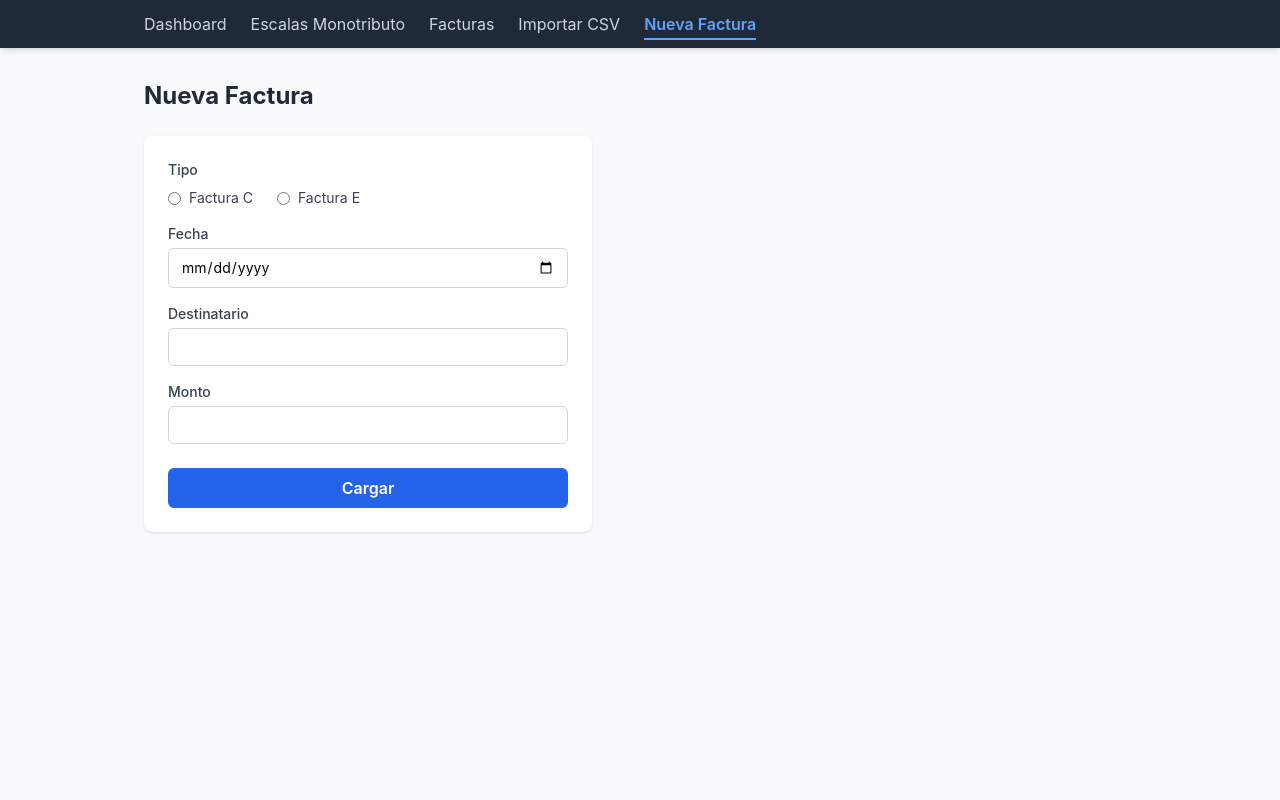
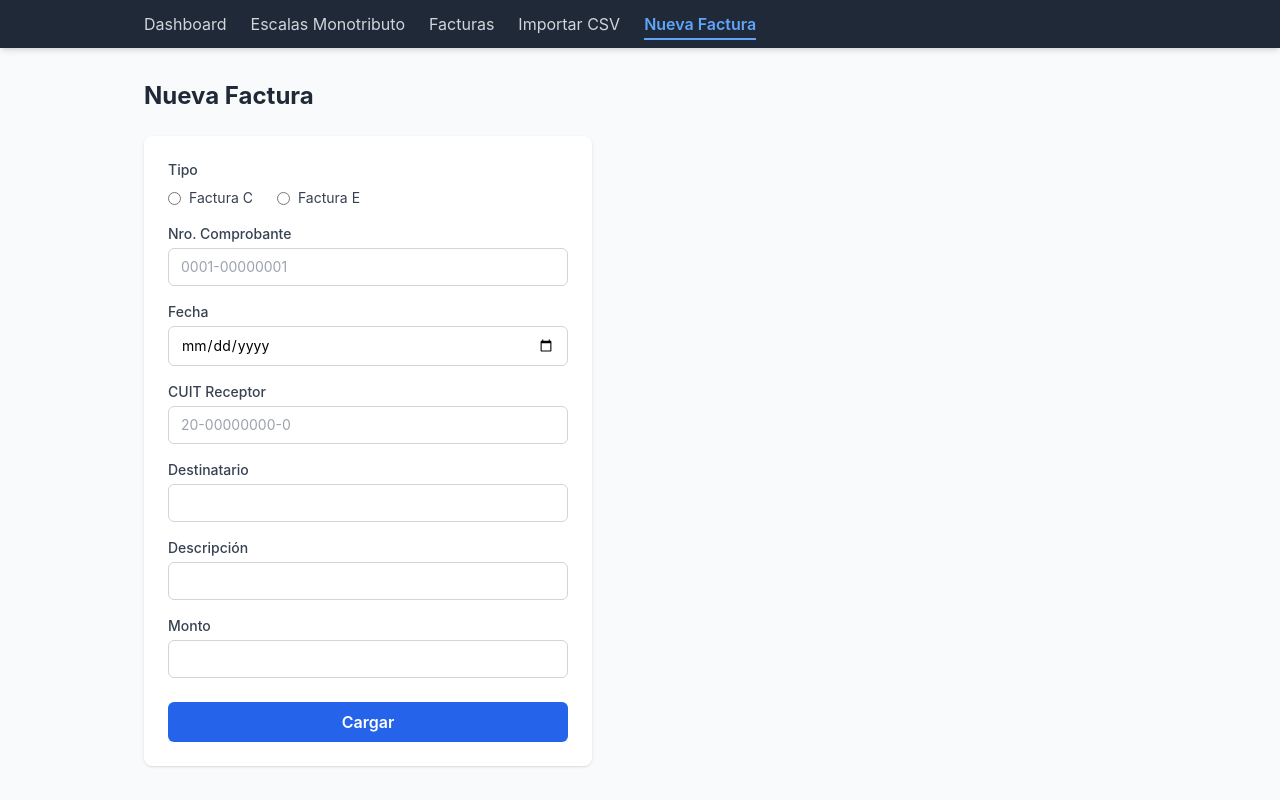
Before and after one commit to jloffredo/estado-monotributo, a React (Create React App) app: page /facturas/nueva in a window 1280 px wide. Built offline with nearby package versions, Linux system fonts and the light colour scheme.

Commit message:
Arreglar importador para evitar duplicados.
Signed-off-by: jloffredo <javier.loffredo@toptal.com>

```diff
--- a/src/component/ImportadorFacturas.jsx
+++ b/src/component/ImportadorFacturas.jsx
@@ -55,6 +55,7 @@ function rowToFactura(row) {
 
   return {
     tipo,
+    nro_comprobante: `${tipo} ${pv}-${num}`,
     fecha: row["Fecha de Emisión"],
     cuit: row["Nro. Doc. Receptor"],
     destinatario: row["Denominación Receptor"],
--- a/src/component/NuevaFactura.jsx
+++ b/src/component/NuevaFactura.jsx
@@ -1,25 +1,23 @@
 import { Form, redirect } from "react-router-dom";
 
-export async function nuevaFacturaAction({ request, params }) {
-  // POST /api/facturas
-  // Body: { tipo: "C"|"E", fecha: "YYYY-MM-DD", destinatario: string, monto: number }
-  const method = request.method;
+export async function nuevaFacturaAction({ request }) {
   const data = await request.formData();
   const facturaData = {
     tipo: data.get("tipo_factura"),
+    nro_comprobante: data.get("nro_comprobante"),
     fecha: data.get("fecha"),
+    cuit: data.get("cuit"),
     destinatario: data.get("destinatario"),
+    descripcion: data.get("descripcion"),
     monto: parseFloat(data.get("monto")),
   };
   const response = await fetch("/api/facturas", {
-    method: method,
+    method: request.method,
     body: JSON.stringify(facturaData),
-    headers: {
-      "Content-Type": "application/json",
-    },
+    headers: { "Content-Type": "application/json" },
   });
-  if (!response || response.status === 422 || response.error) {
-    return new Response.json({ errors: response.error });
+  if (!response.ok) {
+    return new Response(JSON.stringify({ errors: (await response.json()).error }), { status: 422 });
   }
   return redirect(`/facturas`);
 }
@@ -34,70 +32,70 @@ const NuevaFactura = () => {
     <div className="max-w-md">
       <h1 className="text-2xl font-bold text-gray-800 mb-6">Nueva Factura</h1>
       <Form method="POST" className="bg-white rounded-lg shadow p-6 space-y-4">
+
         <div>
-          <span className="block text-sm font-medium text-gray-700 mb-2">
-            Tipo
-          </span>
+          <span className="block text-sm font-medium text-gray-700 mb-2">Tipo</span>
           <div className="flex gap-6">
             <label className="flex items-center gap-2 text-sm text-gray-700 cursor-pointer">
-              <input
-                type="radio"
-                name="tipo_factura"
-                id="tipo_factura_c"
-                value="C"
-                className="accent-blue-600"
-              />
+              <input type="radio" name="tipo_factura" value="C" className="accent-blue-600" />
               Factura C
             </label>
             <label className="flex items-center gap-2 text-sm text-gray-700 cursor-pointer">
-              <input
-                type="radio"
-                name="tipo_factura"
-                id="tipo_factura_e"
-                value="E"
-                className="accent-blue-600"
-              />
+              <input type="radio" name="tipo_factura" value="E" className="accent-blue-600" />
               Factura E
             </label>
           </div>
         </div>
 
         <div>
-          <label
-            htmlFor="fecha"
-            className="block text-sm font-medium text-gray-700 mb-1"
-          >
-            Fecha
-          </label>
-          <input
-            type="date"
-            id="fecha"
-            name="fecha"
-            className={inputClass}
-            max={today}
-          />
-        </div>
-
-        <div>
-          <label
-            htmlFor="destinatario"
-            className="block text-sm font-medium text-gray-700 mb-1"
-          >
-            Destinatario
+          <label htmlFor="nro_comprobante" className="block text-sm font-medium text-gray-700 mb-1">
+            Nro. Comprobante
           </label>
           <input
             type="text"
-            id="destinatario"
-            name="destinatario"
+            id="nro_comprobante"
+            name="nro_comprobante"
+            placeholder="0001-00000001"
             className={inputClass}
           />
         </div>
 
         <div>
-          <label
-            htmlFor="monto"
-            className="block text-sm font-medium text-gray-700 mb-1"
-          >
+          <label htmlFor="fecha" className="block text-sm font-medium text-gray-700 mb-1">
+            Fecha
+          </label>
+          <input type="date" id="fecha" name="fecha" className={inputClass} max={today} />
+        </div>
+
+        <div>
+          <label htmlFor="cuit" className="block text-sm font-medium text-gray-700 mb-1">
+            CUIT Receptor
+          </label>
+          <input
+            type="text"
+            id="cuit"
+            name="cuit"
+            placeholder="20-00000000-0"
+            className={inputClass}
+          />
+        </div>
+
+        <div>
+          <label htmlFor="destinatario" className="block text-sm font-medium text-gray-700 mb-1">
+            Destinatario
+          </label>
+          <input type="text" id="destinatario" name="destinatario" className={inputClass} />
+        </div>
+
+        <div>
+          <label htmlFor="descripcion" className="block text-sm font-medium text-gray-700 mb-1">
+            Descripción
+          </label>
+          <input type="text" id="descripcion" name="descripcion" className={inputClass} />
+        </div>
+
+        <div>
+          <label htmlFor="monto" className="block text-sm font-medium text-gray-700 mb-1">
             Monto
           </label>
           <input
```
Also changed, not shown: 2 other files (tests, documents, lock files or other folders).
